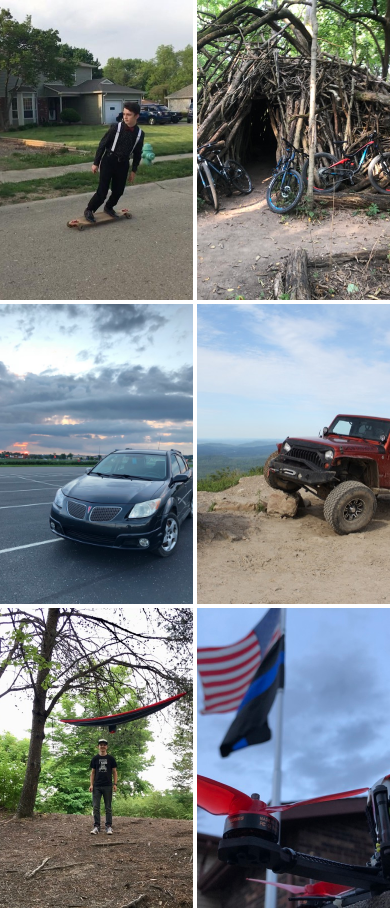
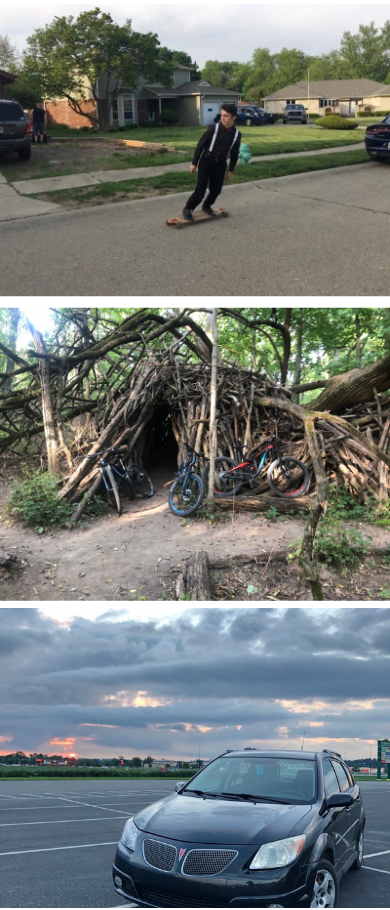
Before and after one commit to DavidRichardson2019/portfolio-react, a React (Create React App) app: page / in a window 390 px wide. Shown: the top 910 px of the page. After the commit the page ends 844 px from the top, so only its background shows below. Built offline with nearby package versions, Linux system fonts and the light colour scheme.

Commit message:
background done

```diff
--- a/src/modules/background.js
+++ b/src/modules/background.js
@@ -6,30 +6,35 @@ import GridListTile from '@material-ui/core/GridListTile';
 import withWidth, { isWidthUp } from '@material-ui/core/withWidth';
 
 class Background extends Component {
+  constructor(props){
+    super(props);
+  }
   getCols(){
-    console.log("getCols");
-    console.log(isWidthUp('xs', window.innerWidth));
-    if(isWidthUp('xl', window.innerWidth)){
+    if(isWidthUp('xl', this.props.width)){
       console.log('4');
       return 4;
     }
-    else if(isWidthUp('md', window.innerWidth)){
+    else if(isWidthUp('md', this.props.width)){
       console.log('3');
       return 3;
     }
-    else if(isWidthUp('sm', window.innerWidth)){
+    else if(isWidthUp('sm', this.props.width)){
       console.log('2');
       return 2;
     }
-    else if(isWidthUp('xs', window.innerWidth)){
+    else if(isWidthUp('xs', this.props.width)){
       console.log('1');
       return 1;
     }
 
   }
   render() {
+    const style = {
+      "zIndex": -1,
+      "position": 'fixed',
+    }
     return (
-      <div>
+      <div style={style}>
         <GridList cellHeight={300} className="" cols={this.getCols()}>
           {tileData.map(tile => (
             <GridListTile key={tile.img} cols={tile.cols || 1} rows={tile.rows}>
@@ -42,4 +47,4 @@ class Background extends Component {
   }
 }
 
-export default Background;
+export default withWidth()(Background);
```
